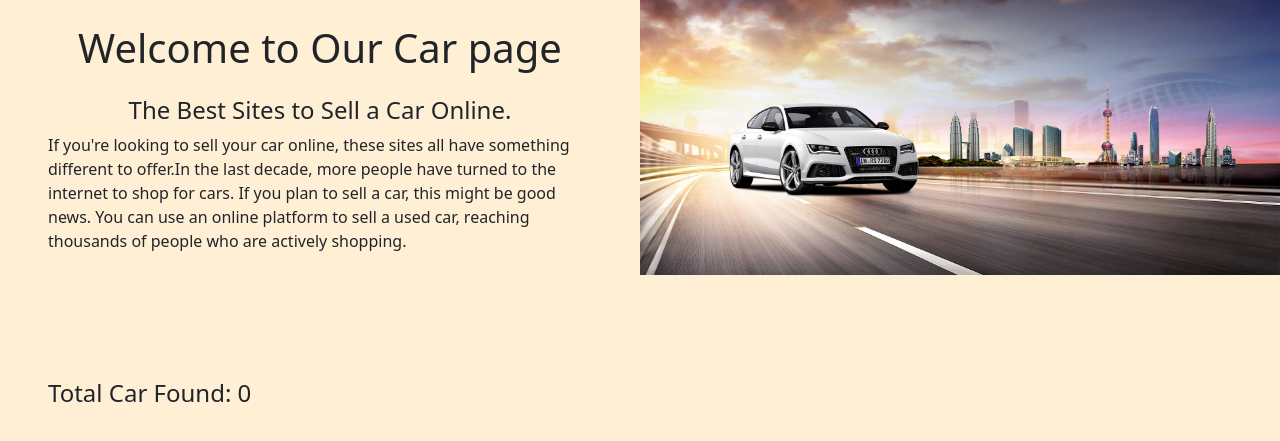
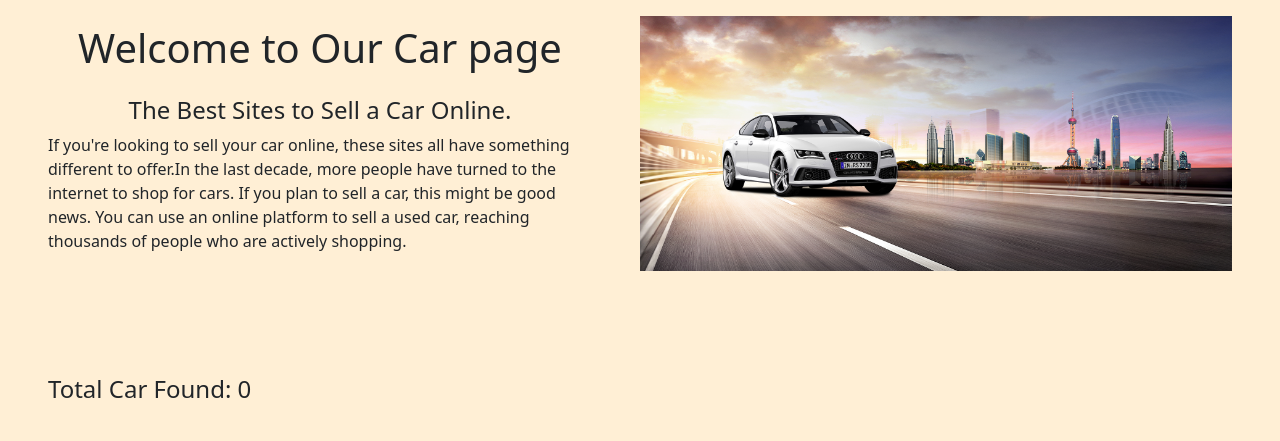
Before and after one commit to mdalaminfaraji/car_sales-_website, a Django app: template templates/home.html in a window 1280 px wide. Shown: the part 58-499 px from the top of the page. Run offline with Django 3.2, Linux system fonts and the light colour scheme; the template is opened without the code that fills it, so the values that code supplies are empty.

Commit message:
home page design change

```diff
--- a/templates/home.html
+++ b/templates/home.html
@@ -13,8 +13,8 @@
       thousands of people who are actively shopping.
     </p>
   </div>
-  <div class="col-6">
-    <img src="{% static 'car_banner.jpg' %}" class="img-fluid" />
+  <div class="col-6 pe-5">
+    <img src="{% static 'car_banner.jpg' %}" class="img-fluid mt-3" />
   </div>
 </div>
 
```
